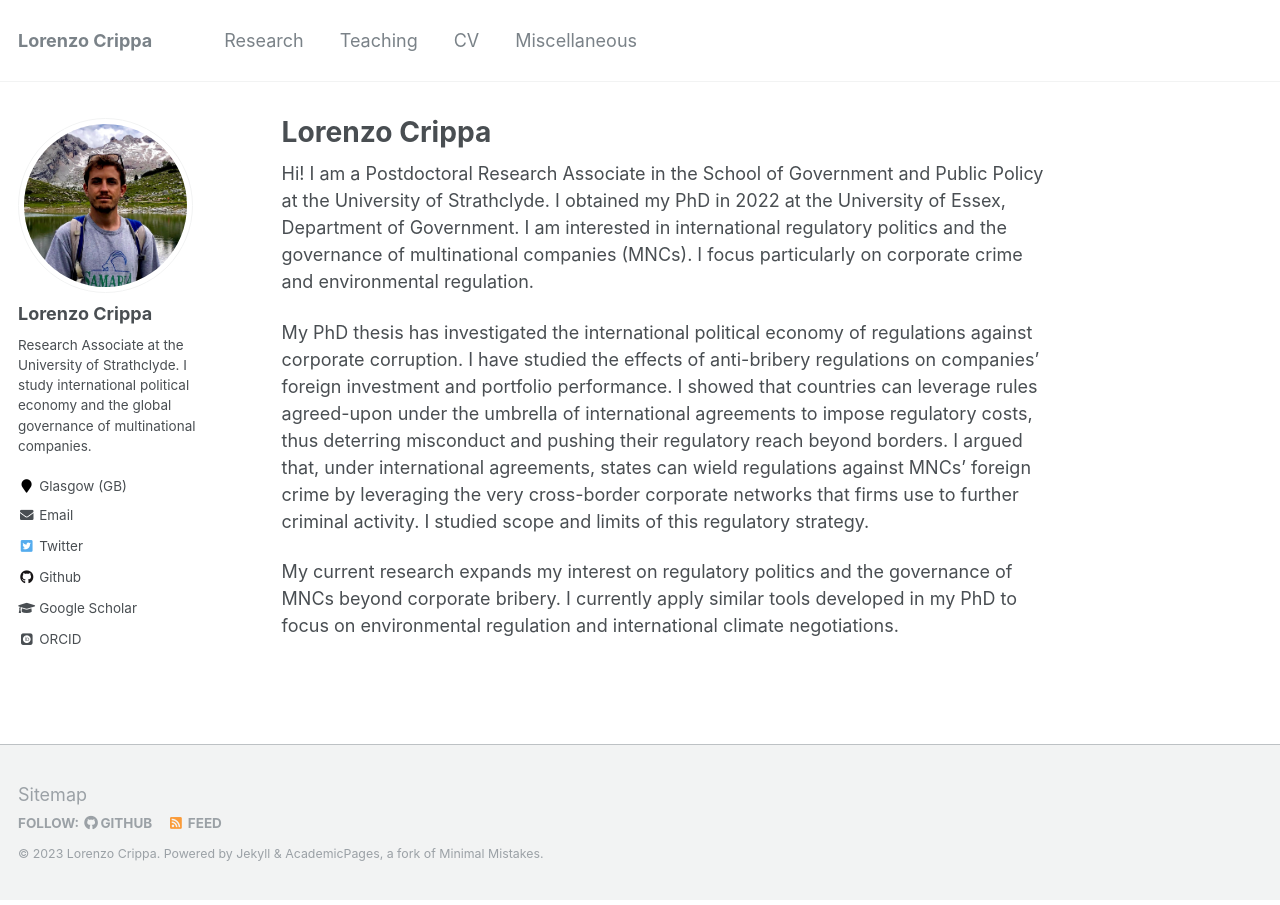
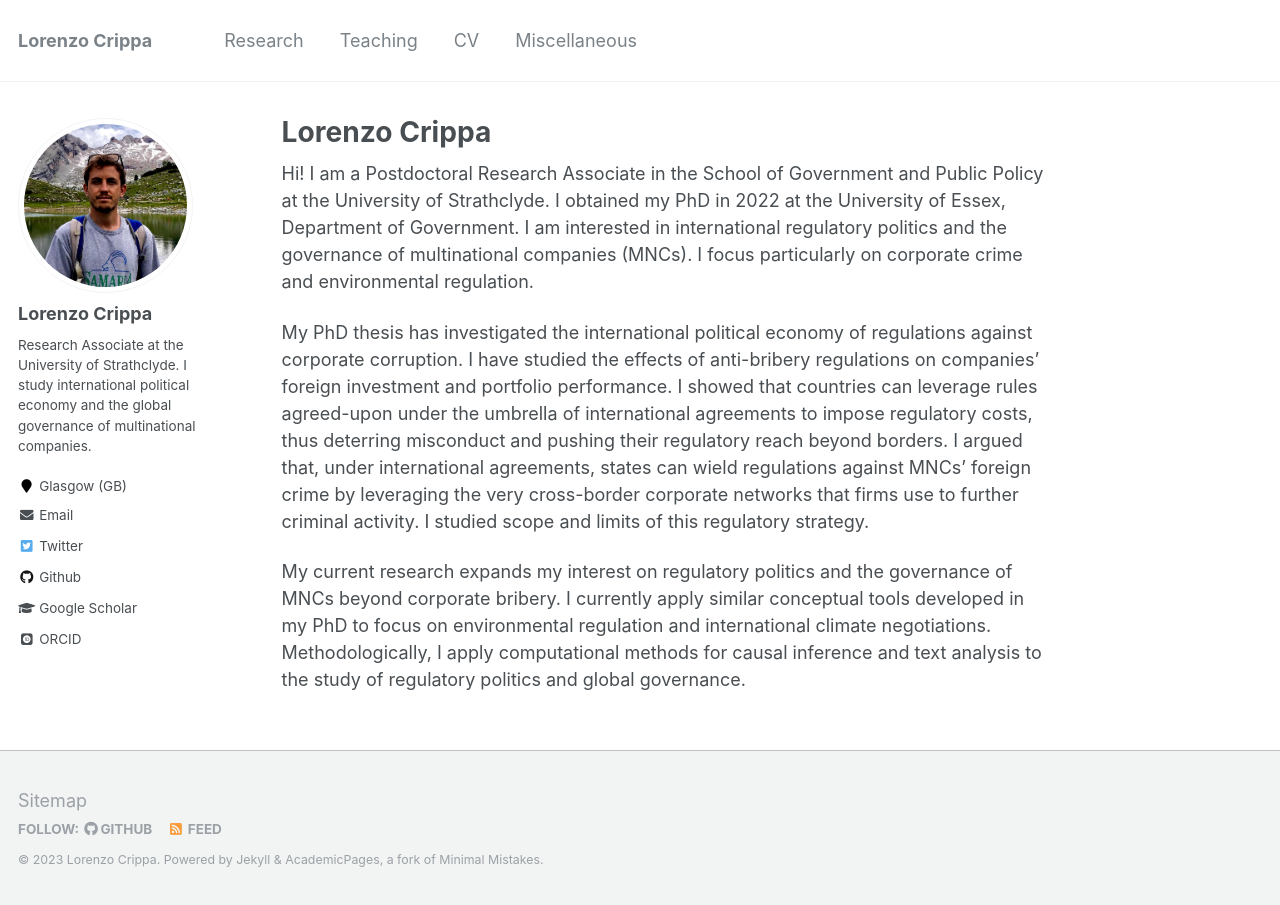
Before and after one commit to lorenzo-crippa/lorenzo-crippa.github.io, a Jekyll site: the page built from _pages/about.md, in a window 1280 px wide. Built offline with Jekyll 4.4.1, drawn with Linux system fonts in a browser that asks for light colours; some web fonts are replaced.

Commit message:
Update about.md

```diff
--- a/_pages/about.md
+++ b/_pages/about.md
@@ -12,4 +12,4 @@ Hi! I am a Postdoctoral Research Associate in the School of Government and Publi
 
 My PhD thesis has investigated the international political economy of regulations against corporate corruption. I have studied the effects of anti-bribery regulations on companies' foreign investment and portfolio performance. I showed that countries can leverage rules agreed-upon under the umbrella of international agreements to impose regulatory costs, thus deterring misconduct and pushing their regulatory reach beyond borders. I argued that, under international agreements, states can wield regulations against MNCs' foreign crime by leveraging the very cross-border corporate networks that firms use to further criminal activity. I studied scope and limits of this regulatory strategy.
 
-My current research expands my interest on regulatory politics and the governance of MNCs beyond corporate bribery. I currently apply similar tools developed in my PhD to focus on environmental regulation and international climate negotiations.
+My current research expands my interest on regulatory politics and the governance of MNCs beyond corporate bribery. I currently apply similar conceptual tools developed in my PhD to focus on environmental regulation and international climate negotiations. Methodologically, I apply computational methods for causal inference and text analysis to the study of regulatory politics and global governance.
```
